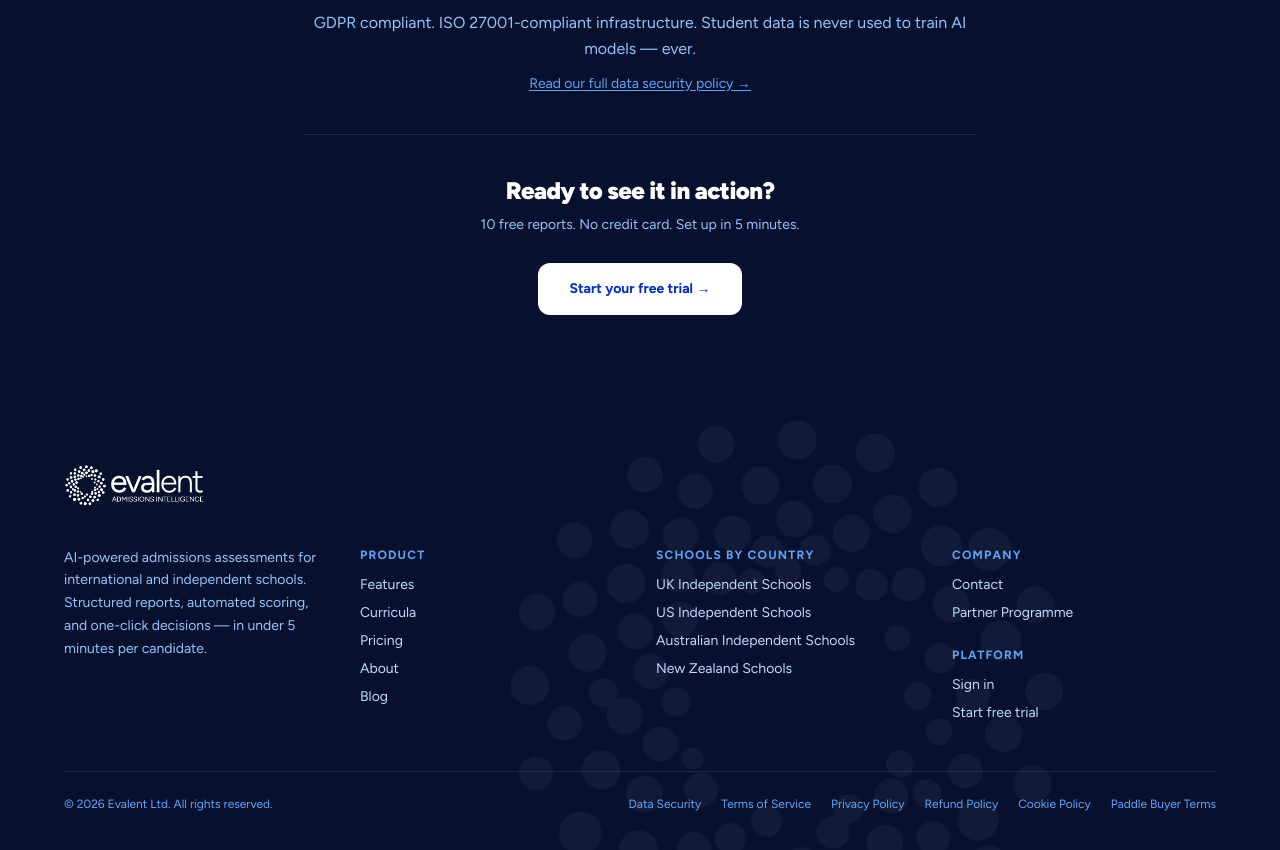
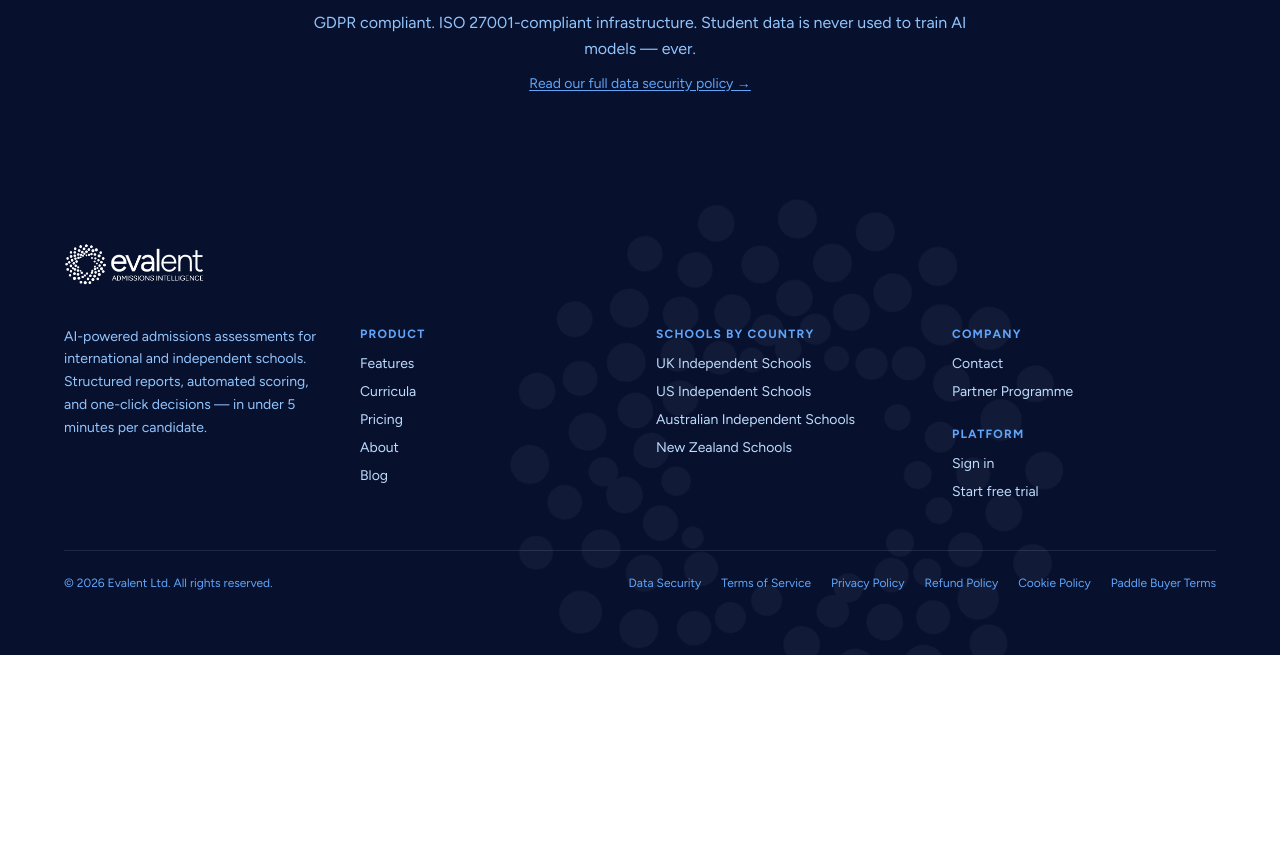
Before and after one commit to wigsbury-ui/evalent-marketing, a Next.js app: page /about in a window 1280 px wide. Shown: the part 1960-2810 px from the top of the page. After the commit the page ends 2615 px from the top, so only its background shows below. Built offline with nearby package versions, Linux system fonts and the light colour scheme.

Commit message:
fix: about page — remove Ready CTA sub-section from bottom

```diff
--- a/src/app/about/page.tsx
+++ b/src/app/about/page.tsx
@@ -147,16 +147,9 @@ export default function About() {
           <p className="text-blue-300 text-base leading-relaxed mb-3">
             GDPR compliant. ISO 27001-compliant infrastructure. Student data is never used to train AI models — ever.
           </p>
-          <Link href="/why/data-security" className="text-sm text-blue-400 hover:text-white transition-colors underline underline-offset-2 block mb-10">
+          <Link href="/why/data-security" className="text-sm text-blue-400 hover:text-white transition-colors underline underline-offset-2 block">
             Read our full data security policy →
           </Link>
-          <div className="border-t border-white/10 pt-10">
-            <p className="text-white font-black text-2xl tracking-tight mb-2">Ready to see it in action?</p>
-            <p className="text-blue-300 text-sm mb-7">10 free reports. No credit card. Set up in 5 minutes.</p>
-            <a href="https://app.evalent.io/signup" className="inline-block bg-white text-brand font-bold px-8 py-4 rounded-xl hover:bg-blue-50 transition-colors text-sm">
-              Start your free trial →
-            </a>
-          </div>
         </div>
       </section>
 
```
